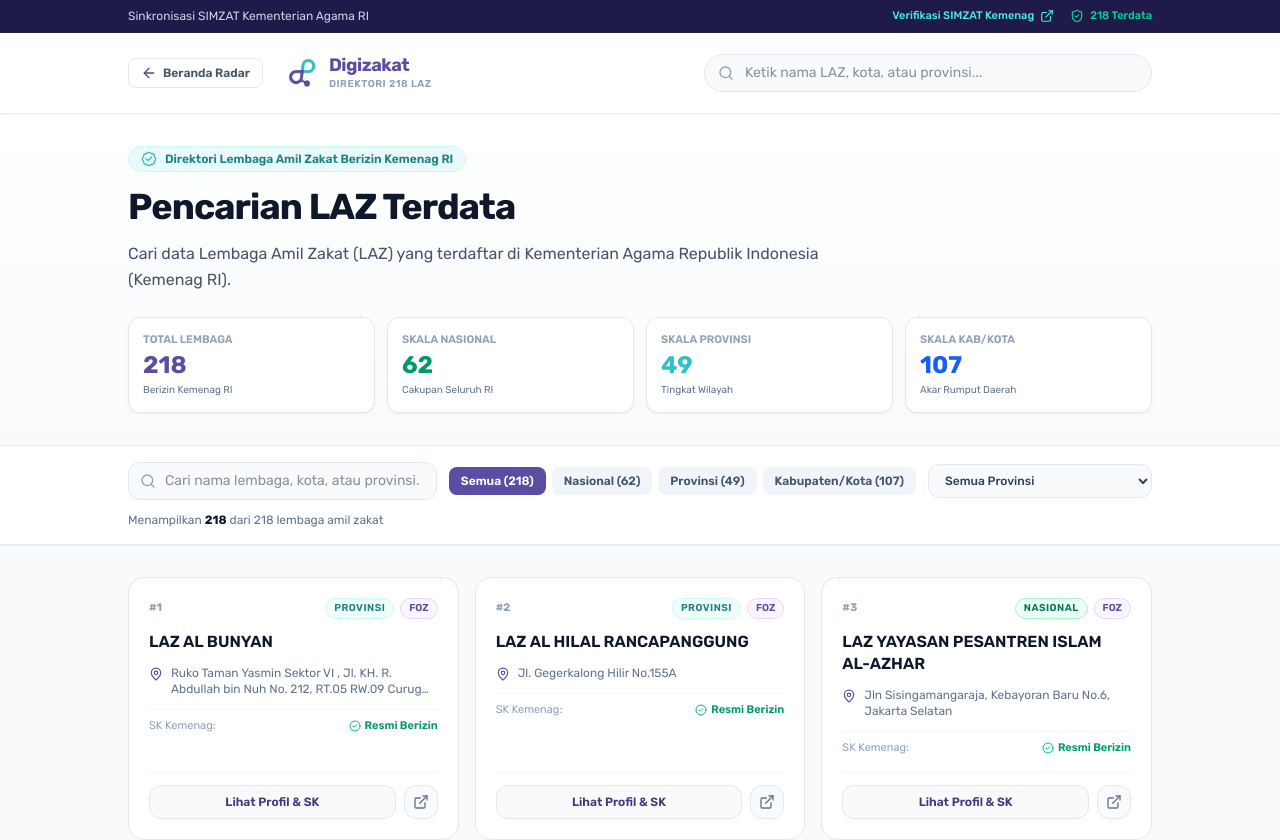
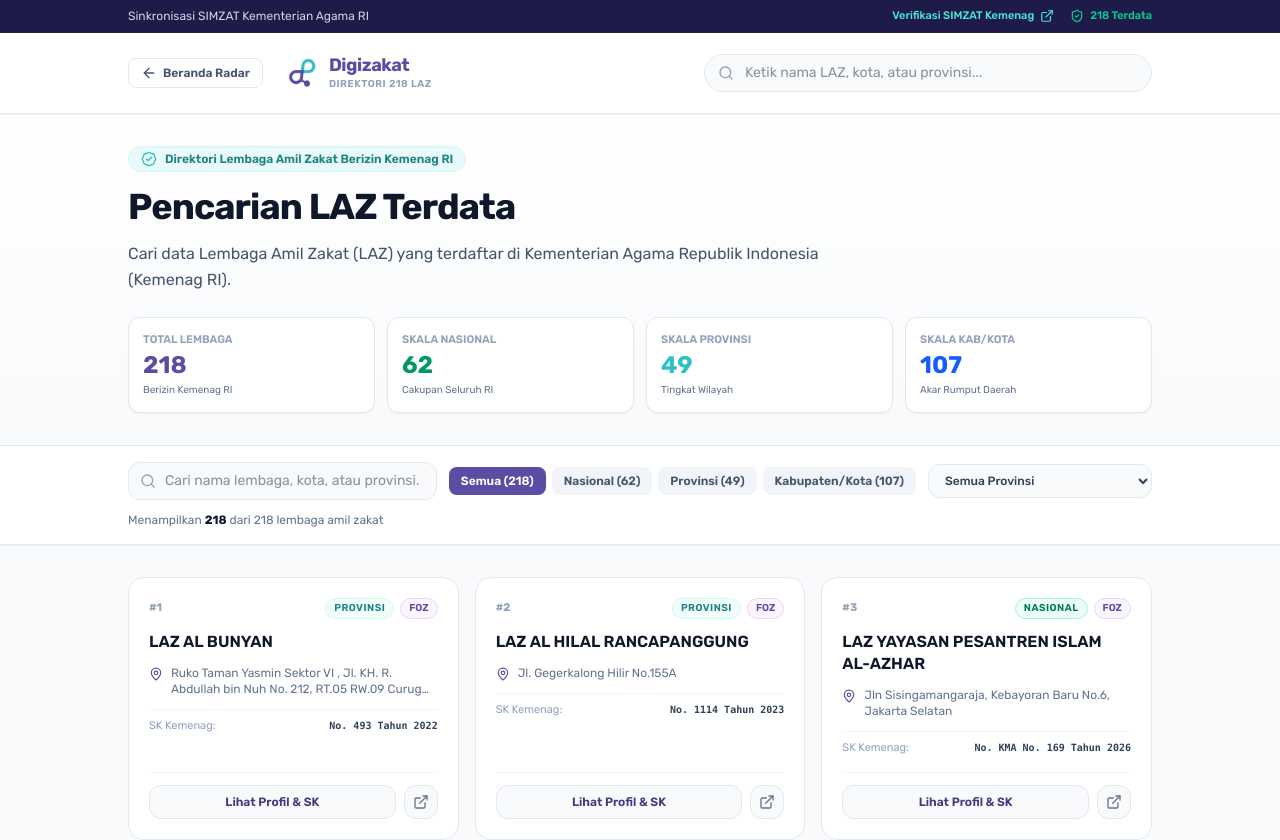
Before and after one commit to samudracodestudio/digizakat, a Next.js app: page /direktori-laz in a window 1280 px wide. Shown: the top 840 px of the page. Built offline with nearby package versions, Linux system fonts and the light colour scheme.

Commit message:
feat: show official SK number directly on each LAZ card instead of 'Resmi Berizin'

```diff
--- a/app/direktori-laz/page.tsx
+++ b/app/direktori-laz/page.tsx
@@ -391,10 +391,10 @@ export default function DirektoriLazPage() {
                     </div>
 
                     {/* Legalitas status preview */}
-                    <div className="pt-2 border-t border-slate-100 flex items-center justify-between text-[11px]">
-                      <span className="text-slate-400">SK Kemenag:</span>
-                      <span className="font-semibold text-emerald-600 flex items-center gap-1">
-                        <CheckCircle2 className="w-3 h-3 text-emerald-500" /> Resmi Berizin
+                    <div className="pt-2 border-t border-slate-100 flex items-center justify-between text-[11px] gap-2">
+                      <span className="text-slate-400 shrink-0">SK Kemenag:</span>
+                      <span className="font-semibold text-slate-700 truncate text-right font-mono text-[10px]" title={laz.sk_number}>
+                        {laz.sk_number ? `No. ${laz.sk_number}` : 'Terdaftar'}
                       </span>
                     </div>
 
```
